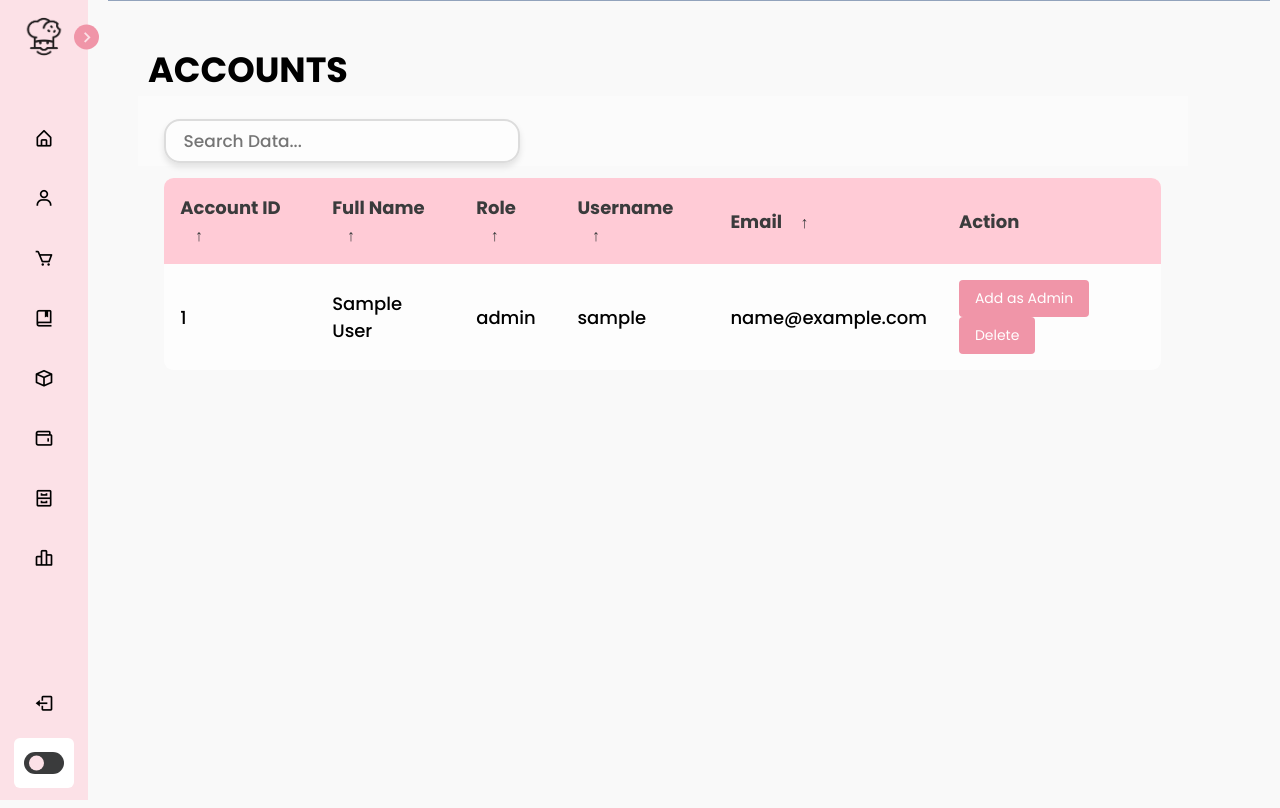
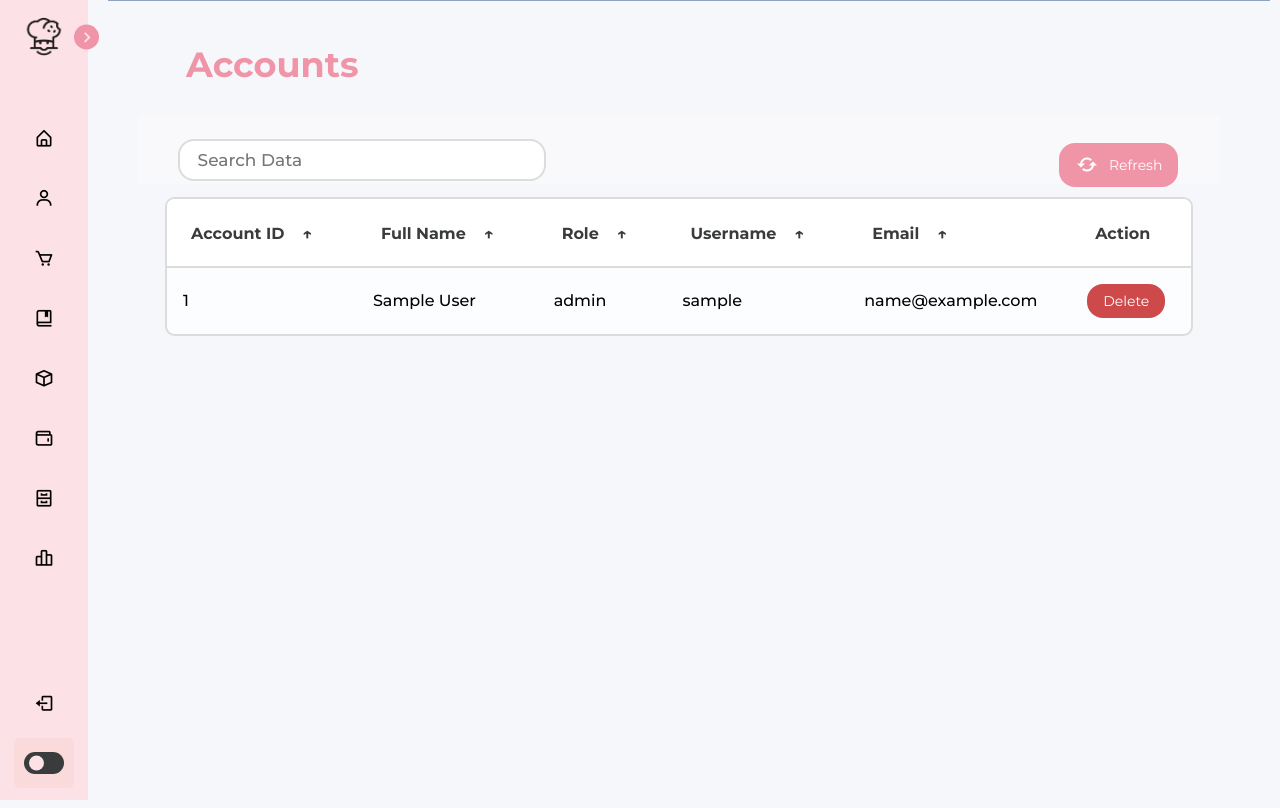
Before and after one commit to triciaarellano/Crumbl-Cookies, a PHP site: page /accounts.php in a window 1280 px wide. Run offline with PHP 8.4, Linux system fonts and the light colour scheme; tables that the repository leaves empty hold one stand-in row (values such as "Sample post"); some libraries are stand-ins or nearby versions.

Commit message:
progress ig haha

```diff
--- a/accounts.php
+++ b/accounts.php
@@ -5,14 +5,10 @@
   <meta charset="UTF-8">
   <meta http-equiv="X-UA-Compatible" content="IE=edge">
   <meta name="viewport" content="width=device-width, initial-scale=1.0">
+  <link rel="stylesheet" href="style.css">
+  <link href='https://unpkg.com/boxicons@2.1.1/css/boxicons.min.css' rel='stylesheet'>
+  <script src="https://cdn.jsdelivr.net/npm/sweetalert2@11"></script>
 
-  <!----======== CSS ======== -->
-  <link rel="stylesheet" href="style.css">
-
-  <!----===== Boxicons CSS ===== -->
-  <link href='https://unpkg.com/boxicons@2.1.1/css/boxicons.min.css' rel='stylesheet'>
-
-  <!--<title>Dashboard Sidebar Menu</title>-->
 </head>
 
 <body>
@@ -99,7 +95,7 @@
 
       <div class="bottom-content">
         <li class="">
-          <a href="login.php">
+          <a href="logout.php">
             <i class='bx bx-log-out icon'>
 
             </i>
@@ -128,11 +124,11 @@
     <div class="dashboard-divider"></div>
     <div class="text">
 
-    <div class="mainbar-text">ACCOUNTS</div>
+    <div class="mainbar-text">Accounts</div>
 
-      <form action="accounts.php" method="post" class="search-form1">
+      <form action="accounts.php" method="post" class="search-form1"></form>
 
-      </form>
+
  <?php
       include "dbconnect.php";
 
@@ -148,14 +144,38 @@
 
       $result = $conn->query($selectsql);
 
+      if ($_SERVER["REQUEST_METHOD"] == "POST" && isset($_POST['delete'])) {
+        include "dbconnect.php";
+
+        if(isset($_POST['user_id'])) {
+            $user_id = mysqli_real_escape_string($conn, $_POST['user_id']);
+
+            $delete_query = "DELETE FROM user_table WHERE user_id = '$user_id'";
+            if(mysqli_query($conn, $delete_query)) {
+                echo "<script>
+                  Swal.fire({
+                      title: 'Deleted!',
+                      text: 'Your file has been deleted!',
+                      icon: 'success'
+                      });
+                  </script>";
+
+            } else {
+                echo "Error deleting record: " . mysqli_error($conn);
+            }
+        }
+    }
+
+
      // Check if table is not empty
     if ($result->num_rows > 0) {
     echo "<main class='table' id='customers_table'>";
     echo "<section class='table__header'>";
 
              echo "<div class='input-group'>";
-                 echo "<input type='search' name='search' class='search-input' placeholder='Search Data...'>";
+                 echo "<input type='search' name='search' class='search-input' placeholder='Search Data'>";
              echo "</div>";
+             echo "<button id='refreshButton' class='btn-refresh'><i class='bx bx-refresh' style='color: #fff; font-family: Montserrat; font-size: 24px;'></i> Refresh</button>";
         echo "</section>";
          echo "<section class='table__body'>";
              echo "<table>";
@@ -177,17 +197,29 @@
                     echo "<td>" . $fielddata['role'] . "</td>";
                     echo "<td>" . $fielddata['username'] . "</td>";
                     echo "<td>" . $fielddata['email'] . "</td>";
-                    echo "<td><button class='button btn-primary'>Add as Admin<br><button class='btn btn-primary'>Delete</button></button></td>";
+
+                    echo "<td>";
+                    echo "<form action='' method='post'>";
+                    echo "<input type='hidden' name='user_id' value='" . $fielddata['user_id'] . "'>";
+                    echo "<button type='submit' name='delete' class='btn-delete btn-primary'>Delete</button>";
+                    echo "</form>";
+                    echo "</td>";
                     echo "</tr>";
                 }
 
+
                 echo "</tbody>";
                 echo "</table>";
+
               } else {
                 echo "No records found";
               }
               ?>
+
          </section>
+
+         <script src='script.js'></script>
+
          <script>
             document.addEventListener("DOMContentLoaded", function() {
               const body = document.querySelector('body');
@@ -202,6 +234,10 @@
                 sidebar.classList.toggle("close");
               });
 
+              document.getElementById('refreshButton').addEventListener('click', function() {
+                location.reload();
+              });
+
               modeSwitch.addEventListener("click", () => {
                 body.classList.toggle("dark");
                 if (body.classList.contains("dark")) {
@@ -211,9 +247,9 @@
                 }
               });
             });
+
           </script>
   </main>
-  <script src='script.js'></script>
 
 </body>
 
--- a/style.css
+++ b/style.css
@@ -1,15 +1,30 @@
-/* Google Font Import - Poppins */
-@import url("https://fonts.googleapis.com/css2?family=Poppins:wght@300;400;500;600;700&display=swap");
+/* -- FONTS -- */
+@import url("https://fonts.googleapis.com/css2?family=Fredoka:wght@300..700&family=Montserrat:ital,wght@0,100..900;1,100..900&family=Poppins:ital,wght@0,100;0,200;0,300;0,400;0,500;0,600;0,700;0,800;0,900;1,100;1,200;1,300;1,400;1,500;1,600;1,700;1,800;1,900&display=swap");
 * {
 	margin: 0;
 	padding: 0;
 	box-sizing: border-box;
-  font-family: "Poppins", sans-serif;
+	font-family: "Montserrat", sans-serif;
+}
+
+.montserrat {
+	font-family: "Montserrat", sans-serif;
+	font-optical-sizing: auto;
+	font-weight: 300;
+	font-style: normal;
+}
+
+.fredoka {
+	font-family: "Fredoka", sans-serif;
+	font-optical-sizing: auto;
+	font-weight: 300;
+	font-style: normal;
 }
 
 :root {
-  /* ===== Colors ===== */
-  --body-color: #f9f9f9;
+	/* -- COLORS -- */
+
+	--body-color: #f6f7fb;
 	--sidebar-color: #fce1e7;
 	--primary-color: #f095a8;
 	--primary-color-light: white;
@@ -211,7 +225,7 @@ body.dark .sidebar li a:hover .text {
 }
 .sidebar .menu-bar .mode {
 	border-radius: 6px;
-  background-color: var(--primary-color-light);
+	background-color: rgb(250, 218, 218);
 	position: relative;
 	transition: var(--tran-05);
 }
@@ -292,9 +300,17 @@ body.dark .mainbar-text {
 .mainbar-text {
 	font-size: 35px;
 	font-weight: bold;
-  color: var(--text-color);
+	color: var(--primary-color);
 	margin-top: 10px;
-  margin-left: 10px;
+	margin-left: 3rem;
+}
+
+body.dark .mainbar-text {
+	font-size: 35px;
+	font-weight: bold;
+	color: var(--secondary-text-color);
+	margin-top: 10px;
+	margin-left: 3rem;
 }
 
 body.dark .dashboard-header {
@@ -643,32 +646,23 @@ header .current-date{
 	text-align: center;
 }
 
-.btn {
-  padding: 8px 16px;
-  font-size: 14px;
-  background-color: var(--primary-color);
-  color: #fff;
+/* -- ACCOUNTS -- */
+
+.search-form1 {
+	position: absolute;
+	top: 15%;
+	left: 3%;
+	align-items: center;
+	width: 50%;
+	max-width: 100%;
 	border: none;
-  border-radius: 4px;
-  cursor: pointer;
+	border-radius: 10px;
+	background-color: rgba(255, 255, 255, 0.5);
+	transition: var(--tran-05);
+	box-shadow: 0 4px 6px rgba(0, 0, 0, 0.1);
 }
 
-.button {
-  padding: 8px 16px;
-  font-size: 14px;
-  background-color: var(--primary-color);
-  color: #fff;
-  border: 0;
-  border-radius: 4px;
-  cursor: pointer;
-  margin-right: 10px;
-}
-
-.btn:hover {
-  background-color: #fce1e7;
-}
-
-/* TABLE ITSURA */
+/* ====== TABLE ===== */
 
 * {
 	margin: 0;
@@ -686,19 +681,56 @@ header .current-date{
 }
 
 main.table {
-    width: 82vw;
-    height: 87vh;
+	width: calc(100vw - 200px);
+	max-width: 100%;
+	width: 89vw;
+	height: 85vh;
+	margin-top: 30px;
 
-    font-size: 18px;
+	font-size: 16px;
 	overflow: hidden;
 }
 
+.modal {
+	display: none;
+	position: fixed;
+	z-index: 1;
+	left: 0;
+	top: 0;
+	width: 100%;
+	height: 100%;
+	overflow: auto;
+	background-color: rgba(0, 0, 0, 0.4);
+}
+
+.modal-content {
+	background-color: #fefefe;
+	margin: 15% auto;
+	padding: 20px;
+	border: 1px solid #888;
+	width: 50%;
+}
+
+.close {
+	color: #aaaaaa;
+	float: right;
+	font-size: 28px;
+	font-weight: bold;
+}
+
+.close:hover,
+.close:focus {
+	color: #000;
+	text-decoration: none;
+	cursor: pointer;
+}
 
 .table__header {
+	position: relative;
 	width: 100%;
 	height: 10%;
 	background-color: #fff4;
-    padding: .8rem 1rem;
+	padding: 0.8rem 1rem;
 
 	display: flex;
 	justify-content: space-between;
@@ -708,91 +740,138 @@ main.table {
 .table__header .input-group {
 	width: 35%;
 	height: 100%;
-    background-color: #fff5;
-    padding: 0 .8rem;
+	max-height: 50px;
+	background-color: #fefffe;
+	padding: 0 0.8rem;
 	border: 2px solid gainsboro;
 	border-radius: 1rem;
-    box-shadow: 0 4px 6px rgba(0.1, 0, 0, 0.1);
 
 	margin-top: 20px;
-    margin-left: 10px;
+	margin-left: 1.5rem;
 	display: flex;
 	justify-content: center;
 	align-items: center;
 
-    transition: .2s;
+	transition: 0.2s;
 }
 
 .table__header .input-group:hover {
 	width: 45%;
-    background-color: #fff8;
-    box-shadow: 0 .1rem .4rem #0002;
+
+	box-shadow: 0 0.1rem 0.4rem #0002;
 }
 
 .table__header .input-group input {
 	width: 100%;
-    padding: 0 .5rem 0 .3rem;
+	padding: 0 0.5rem 0 0.3rem;
 	background-color: transparent;
 	border: none;
 	outline: none;
+}
+
+.btn-refresh {
+	position: relative;
+	padding: 10px 16px;
+	font-size: 14px;
+	background-color: var(--primary-color);
+	color: #fff;
+	border: none;
+	border-radius: 1rem;
+	cursor: pointer;
+	display: inline-flex;
+	align-items: center;
+	justify-content: center;
+	margin-bottom: -30px;
+	margin-right: 1.6rem;
+}
+
+.btn-refresh .bx {
+	margin-right: 10px;
+}
+
+.btn-delete {
+	padding: 8px 16px;
+	font-size: 14px;
+	background-color: rgba(192, 24, 24, 0.781);
+	color: #fff;
+	border: none;
+	border-radius: 1rem;
+	cursor: pointer;
+}
+
+.btn-addadmin {
+	padding: 8px 16px;
+	font-size: 14px;
+	background-color: rgba(24, 77, 192, 0.781);
+	color: #fff;
+	border: 0;
+	border-radius: 1rem;
+	cursor: pointer;
+	margin-right: 10px;
 }
 
 .table__body {
 	width: 95%;
 	max-height: calc(89% - 1.6rem);
 	background-color: #fffb;
+	border: 2px solid gainsboro;
 
-    margin: .8rem auto;
-    border-radius: .6rem;
+	margin: 0.8rem auto;
+	border-radius: 0.6rem;
 
 	overflow: auto;
 	overflow: overlay;
 }
 
-
-.table__body::-webkit-scrollbar{
-    width: 0.5rem;
+.table__body::-webkit-scrollbar {
+	width: 0.3rem;
 	height: 0.5rem;
+	background-color: gainsboro;
 }
 
-.table__body::-webkit-scrollbar-thumb{
-    border-radius: .5rem;
+.table__body::-webkit-scrollbar-thumb {
+	border-radius: 0.5rem;
 	background-color: #0004;
 	visibility: hidden;
 }
 
-.table__body:hover::-webkit-scrollbar-thumb{
+.table__body:hover::-webkit-scrollbar-thumb {
 	visibility: visible;
 }
-
 
 table {
 	width: 100%;
 }
 
-td img {
-    width: 36px;
-    height: 36px;
-    margin-right: .5rem;
-    border-radius: 50%;
-
-    vertical-align: middle;
-}
-
-table, th, td {
+table,
+th,
+td {
 	border-collapse: collapse;
 	padding: 1rem;
 	text-align: left;
 }
 
 thead th {
+	padding: 1.5rem;
 	position: sticky;
 	top: 0;
 	left: 0;
-    background-color: #ffcbd6;
+	background-color: #fefffe;
 	cursor: pointer;
 	text-transform: capitalize;
 	color: var(--toggle-color);
+	z-index: 2;
+}
+
+th::after {
+	content: "";
+	position: absolute;
+	bottom: 0;
+	left: 0;
+	width: 100%;
+	height: 2px;
+	background-color: gainsboro;
+	z-index: -1;
 }
 
 tbody tr:nth-child(even) {
@@ -800,8 +879,8 @@ tbody tr:nth-child(even) {
 }
 
 tbody tr {
-    --delay: .1s;
-    transition: .5s ease-in-out var(--delay), background-color 0s;
+	--delay: 0.1s;
+	transition: 0.5s ease-in-out var(--delay), background-color 0s;
 }
 
 tbody tr.hide {
```
Also changed, not shown: other parts of style.css (+57 -76 lines), admin-overview.php (+6 -3 lines), login.php (+38 -48 lines), logout.php (added, +34 -0 lines), registration.php (+1 -6 lines), regstyle.css (+65 -17 lines). Lines whose indentation alone changed are shown as unchanged.
